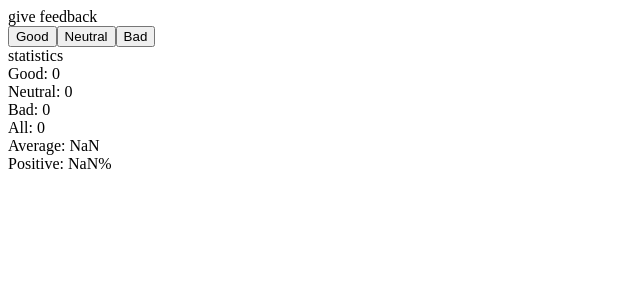
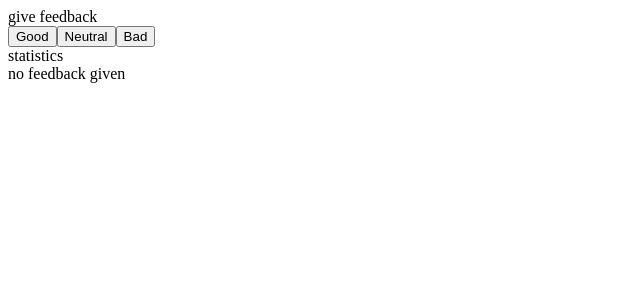
Before and after one commit to lililok/FullStackOpen, a React (Vite) app in the folder part1/unicafe/: page / in a window 1280 px wide. Shown: the top 300 px of the page, without its empty margins (0-640 px from the left). Built offline with nearby package versions, Linux system fonts and the light colour scheme.

Commit message:
1.9 complete

```diff
--- a/part1/unicafe/src/App.jsx
+++ b/part1/unicafe/src/App.jsx
@@ -3,6 +3,11 @@ import { useState } from 'react'
 const Statistics = (props) => {
   const [good, neutral, bad] = props.props;
 
+  if (bad+good+neutral===0) {
+    return (
+      <div>no feedback given</div>
+    );
+  } else {
     return (
       <div>
         <div>Good: {good}</div>
@@ -13,6 +18,7 @@ const Statistics = (props) => {
         <div>Positive: {((good)/(good+neutral+bad))*100}%</div>
       </div>
     );
+  }
 };
 
 const App = () => {
```
Lines whose indentation alone changed are shown as unchanged.
